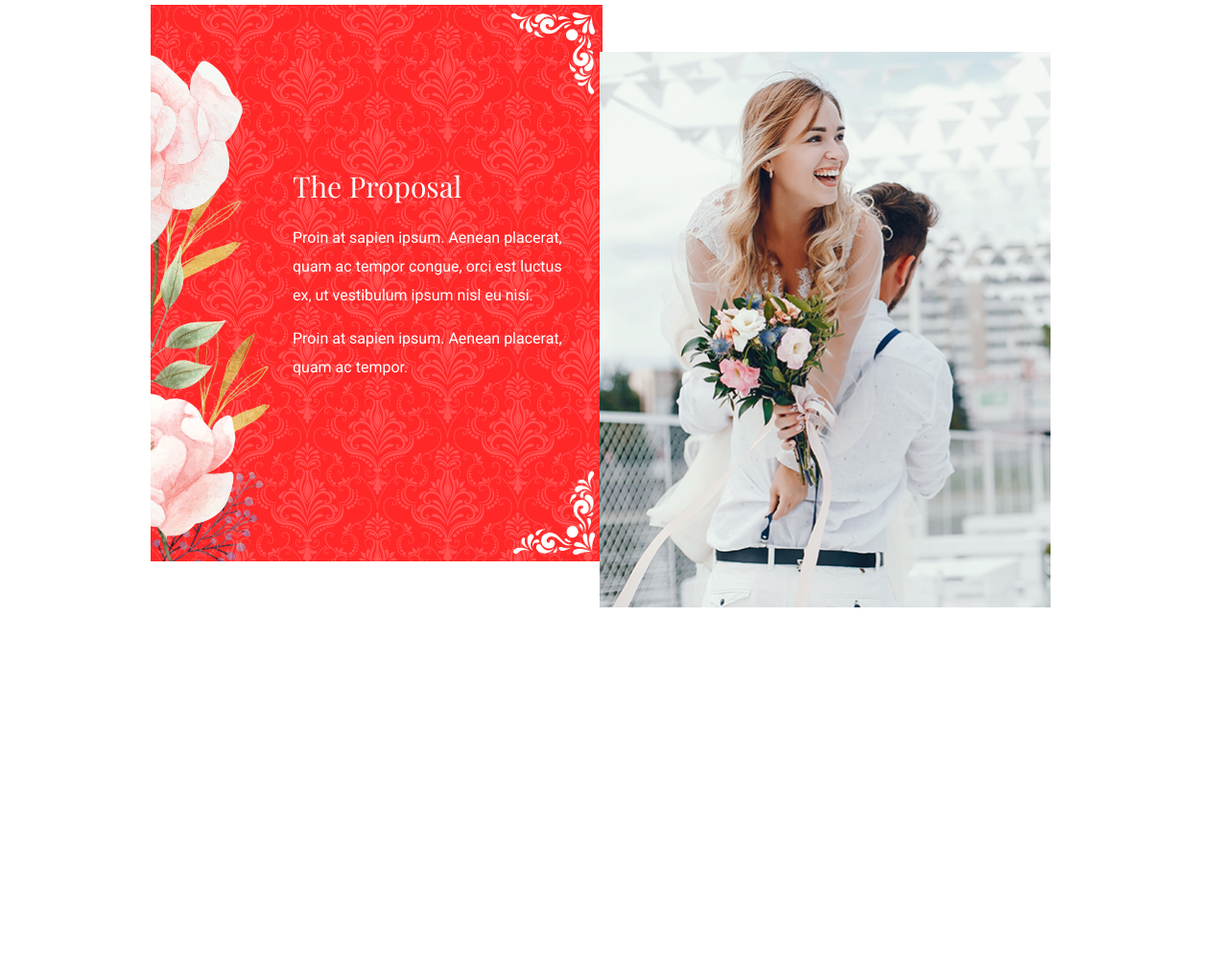
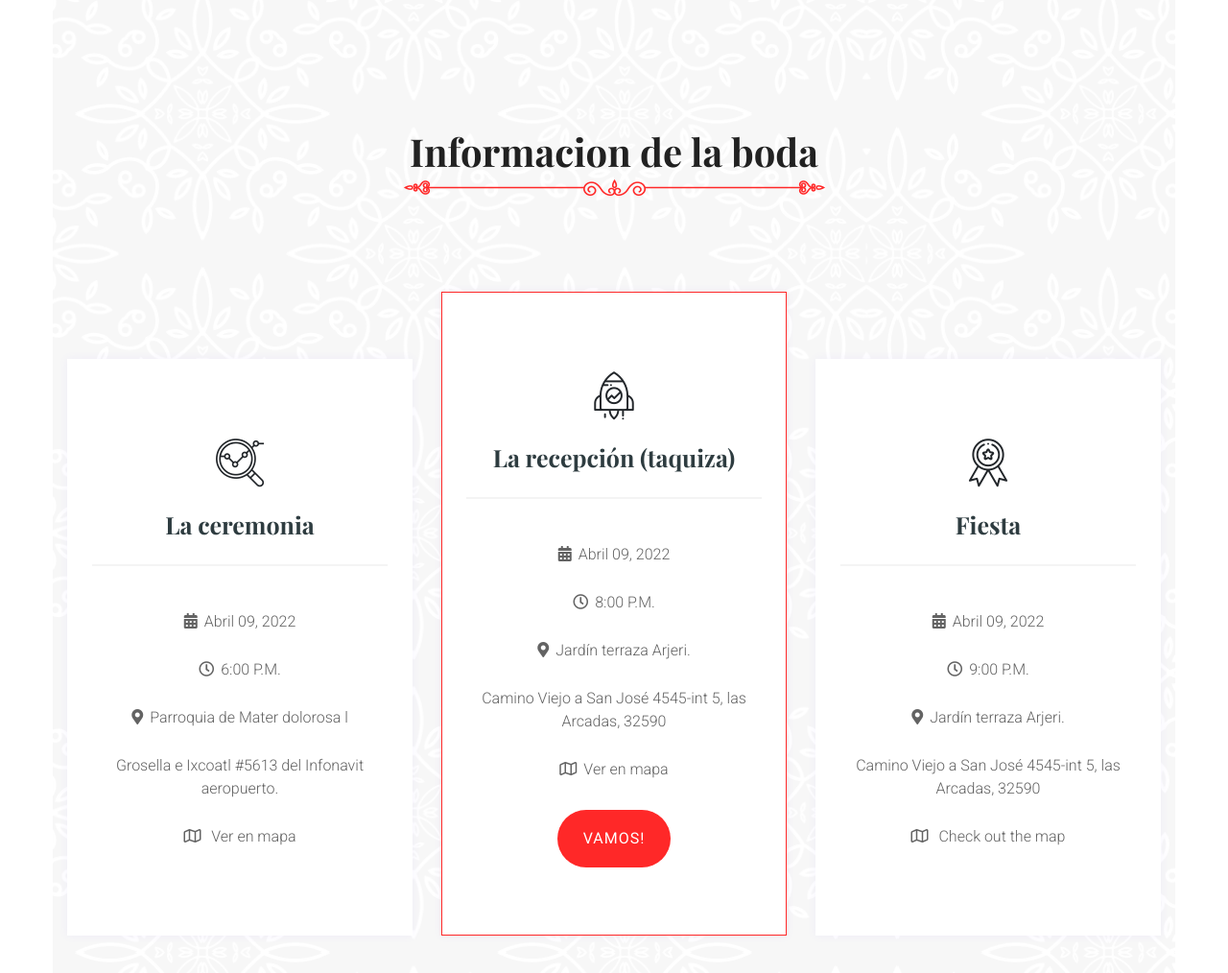
Before and after one commit to scarlettYeduardo/scarlettYeduardo.github.io, a plain HTML site: page about.html in a window 1280 px wide. Shown: the part 1082-2096 px from the top of the page at 96% size. Before the commit the page ends 1858 px from the top, so only its background shows below. Drawn offline with nearby package versions, Linux system fonts and the light colour scheme.

Commit message:
Ctm scarlett

```diff
--- a/about.html
+++ b/about.html
@@ -77,7 +77,7 @@
                 <div class="row">
                     <div class="col-xl-12">
                         <div class="hero-cap">
-                            <h2>About US</h2>
+                            <h2>Corte</h2>
                         </div>
                     </div>
                 </div>
@@ -92,8 +92,7 @@
             <div class="row d-flex justify-content-center">
                 <div class="col-xl-7 col-lg-8">
                     <div class="section-tittle text-center mb-70">
-                        <h2>Nuestra Historia De Amor</h2>
-                        <img src="assets/img/gallery/tittle_img.png" alt="">
+                        <h2>Nuestra Historia De Amor</h2
                         <p>
                             Los pasillos del ICB fueron testigos de los momentos tiernos que Eduardo propiciaba para llamar la
                             atención de su crush. Porque toda la magia tiene su efecto, una invitación al cine por parte de una Scarlett decidida,
@@ -104,22 +103,84 @@
                     </div>
                 </div>
             </div>
-            <div class="row justify-content-center">
-                <div class="col-lg-5">
-                    <div class="story-caption background-img mb-40" style="background-image: url(assets/img/gallery/story2.jpg);">
-                        <div class="story-details">
-                            <h4>The Proposal</h4>
-                            <p>Proin at sapien ipsum. Aenean placerat, quam ac tempor congue, orci est luctus ex, ut vestibulum ipsum nisl eu nisi.</p>
-                            <p>Proin at sapien ipsum. Aenean placerat, quam ac tempor.</p>
+             <!--? Services Start -->
+    <section class="pricing-card-area section-padding30 section-bg" data-background="assets/img/gallery/section_bg1.png">
+        <div class="container">
+                <!-- Section Tittle -->
+                <div class="row d-flex justify-content-center">
+                <div class="col-lg-8">
+                    <div class="section-tittle text-center mb-70">
+                        <h2>Informacion de la boda</h2>
+                        <img src="assets/img/gallery/tittle_img.png" alt="">
+                    </div>
+                </div>
+            </div>
+            <div class="row align-items-end">
+                <div class="col-xl-4 col-lg-4 col-md-6">
+                    <div class="single-card text-center mb-30">
+                        <div class="card-top">
+                            <span class="flaticon-chart"></span>
+                            <h4>La ceremonia </h4>
+                        </div>
+                        <div class="card-bottom">
+                            <ul>
+                                <li><i class="fas fa-calendar-alt"></i>Abril 09, 2022</li>
+                                <li><i class="far fa-clock"></i>6:00 P.M.</li>
+                                <li><i class="fas fa-map-marker-alt"></i>Parroquia de Mater dolorosa l</li>
+                                <li>Grosella e Ixcoatl #5613 del Infonavit aeropuerto. </li>
+                                <li><i class="far fa-map"></i> Ver en mapa</li>
+                            </ul>
+                        </div>
+                        <div class="card-buttons mt-30">
+                            <a href="https://goo.gl/maps/2HADq9DwSgArxteB9" class="btn card-btn1">vamos!</a>
                         </div>
                     </div>
                 </div>
-                <div class="col-lg-5">
-                    <div class="story-img">
-                        <img  class="story2" src="assets/img/gallery/story1.jpg" alt="">
+                <div class="col-xl-4 col-lg-4 col-md-6">
+                    <div class="single-card active text-center mb-30">
+                        <div class="card-top">
+                            <span class="flaticon-project"></span>
+                            <h4>La recepción (taquiza)</h4>
+                        </div>
+                        <div class="card-bottom">
+                            <ul>
+                                <li><i class="fas fa-calendar-alt"></i>Abril 09, 2022</li>
+                                <li><i class="far fa-clock"></i>8:00 P.M. </li>
+                                <li><i class="fas fa-map-marker-alt"></i>Jardín terraza Arjeri.</li>
+                                <li>Camino Viejo a San José 4545-int 5, las Arcadas, 32590</li>
+                                <li><i class="far fa-map"></i>Ver en mapa</li>
+                            </ul>
+                        </div>
+                        <div class="card-buttons mt-30">
+                            <a href="https://goo.gl/maps/MatnbXe72GA4nwV68" class="btn card-btn1">vamos!</a>
+                        </div>
+                    </div>
+                </div>
+                <div class="col-xl-4 col-lg-4 col-md-6">
+                    <div class="single-card text-center mb-30">
+                        <div class="card-top">
+                            <span class="flaticon-award"></span>
+                            <h4>Fiesta</h4>
+                        </div>
+                        <div class="card-bottom">
+                            <ul>
+                                <li><i class="fas fa-calendar-alt"></i>Abril 09, 2022</li>
+                                <li><i class="far fa-clock"></i>9:00 P.M.</li>
+                                <li><i class="fas fa-map-marker-alt"></i>Jardín terraza Arjeri.</li>
+                                <li>Camino Viejo a San José 4545-int 5, las Arcadas, 32590</li>
+                                <li><i class="far fa-map"></i> Check out the map</li>
+                            </ul>
+                        </div>
+                        <div class="card-buttons mt-30">
+                            <a href="https://goo.gl/maps/MatnbXe72GA4nwV68" class="btn card-btn1">vamos!</a>
+                        </div>
                     </div>
                 </div>
             </div>
+        </div>
+    </section>
+    <!-- Services Card End -->
+
         </div>
     </div>
     <!-- Our Story End -->
```
Also changed, not shown: gallery.html (+24 -0 lines), index.html (+24 -0 lines), assets/img/hero/hero2.png, 2 other files.
